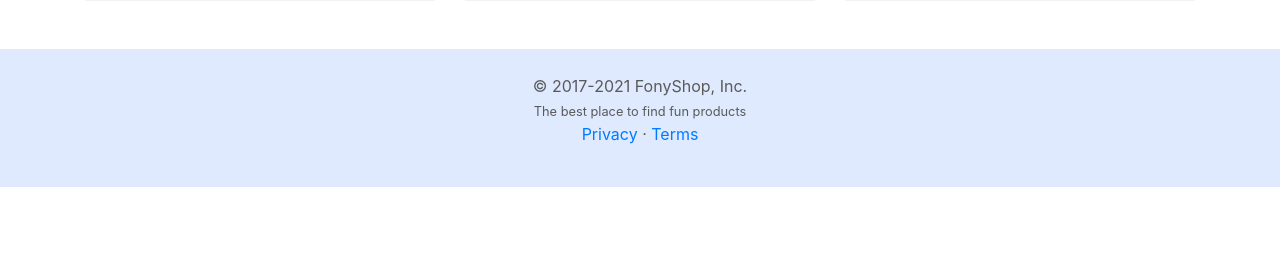
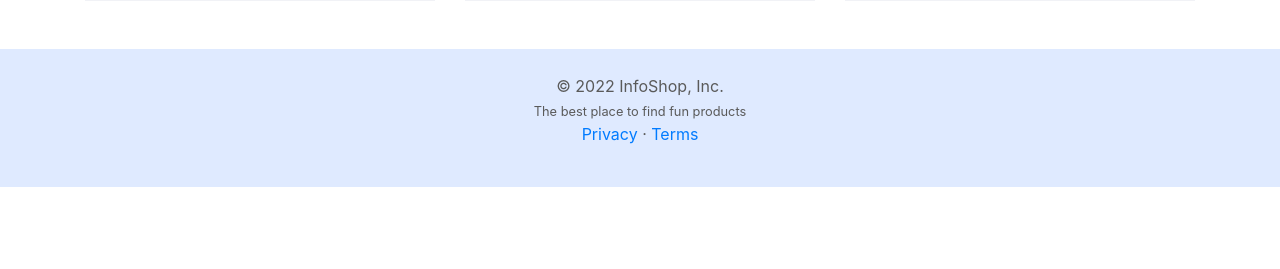
Before and after one commit to nadherarroum/e-commerce, a Symfony app: template templates/account/index.html.twig in a window 1280 px wide. Shown: the part 427-696 px from the top of the page. Run offline with Twig, Linux system fonts and the light colour scheme; the template is opened without the code that fills it, so the values that code supplies are empty; some libraries are stand-ins or nearby versions.

Commit message:
update footer

```diff
--- a/composer.json
+++ b/composer.json
@@ -61,7 +61,10 @@
         "preferred-install": {
             "*": "dist"
         },
-        "sort-packages": true
+        "sort-packages": true,
+        "allow-plugins": {
+            "symfony/flex": true
+        }
     },
     "autoload": {
         "psr-4": {
--- a/templates/base.html.twig
+++ b/templates/base.html.twig
@@ -117,7 +117,7 @@
 
     <!-- FOOTER -->
     <footer class="footer-custom container-fluid mt-5">
-        <p>&copy; 2017-2021 FonyShop, Inc. <br/>
+        <p>&copy; 2022 InfoShop, Inc. <br/>
             <small>The best place to find fun products</small><br/>
             <a href="#">Privacy</a> &middot; <a href="#">Terms</a>
         </p>
```
